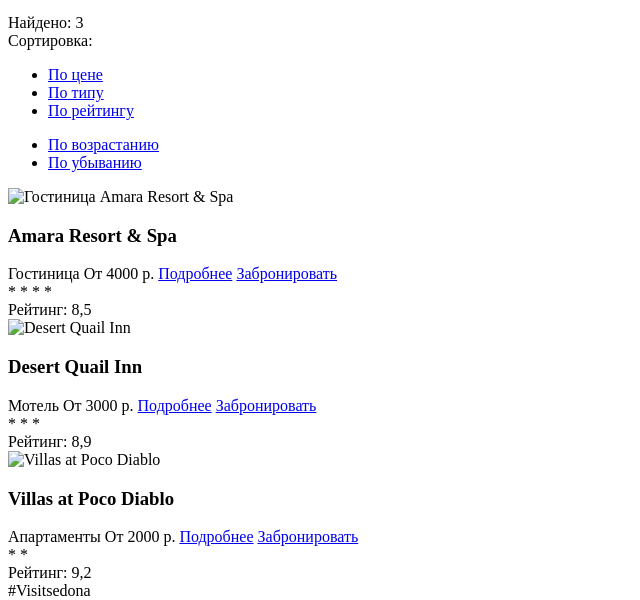
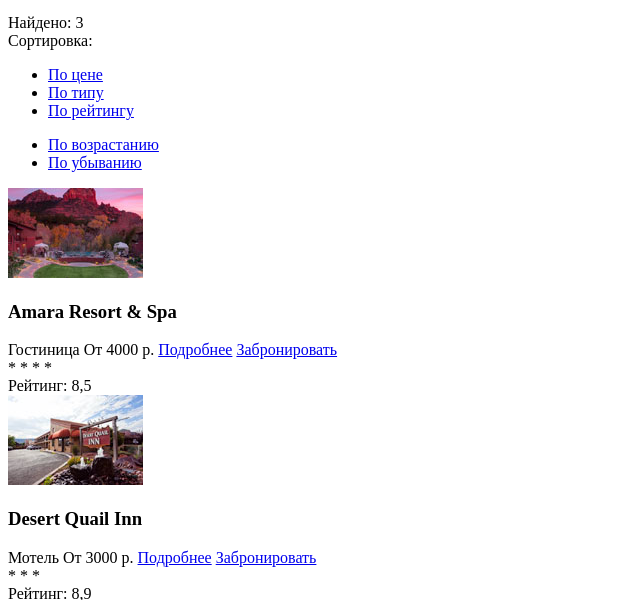
Before and after one commit to tuniyants/480395-sedona, a plain HTML site: page catalog.html in a window 1280 px wide. Shown: the part 172-772 px from the top of the page, without its empty margins (0-640 px from the left). Drawn offline with Linux system fonts and the light colour scheme.

Commit message:
Загрузил изображения страницы каталога и разметил контекстные

```diff
--- a/catalog.html
+++ b/catalog.html
@@ -43,7 +43,7 @@
         <div class="search-results-content">
           <div class="search-result">
             <div class="house-image">
-              <img src="img/#" alt="Гостиница Amara Resort & Spa">
+              <img src="img/amara-resort-and-spa.jpg" width="135" height="90" alt="Гостиница Amara Resort & Spa">
             </div>
             <div class="house-description">
               <h3 class="name">Amara Resort &#38; Spa</h3>
@@ -66,7 +66,7 @@
           </div>
           <div class="search-result">
             <div class="house-image">
-              <img src="img/#" alt="Desert Quail Inn">
+              <img src="img/desert-quail-inn.jpg" width="135" height="90" alt="Desert Quail Inn">
             </div>
             <div class="house-description">
               <h3 class="name">Desert Quail Inn</h3>
@@ -88,7 +88,7 @@
           </div>
           <div class="search-result">
             <div class="house-image">
-              <img src="img/#" alt="Villas at Poco Diablo">
+              <img src="img/villas-at-poco-diablo.jpg" width="135" height="90" alt="Villas at Poco Diablo">
             </div>
             <div class="house-description">
               <h3 class="name">Villas at Poco Diablo</h3>
```
Also changed, not shown: img/amara-resort-and-spa.jpg (added), img/desert-quail-inn.jpg (added), img/filter-background.jpg (added), img/villas-at-poco-diablo.jpg (added).
